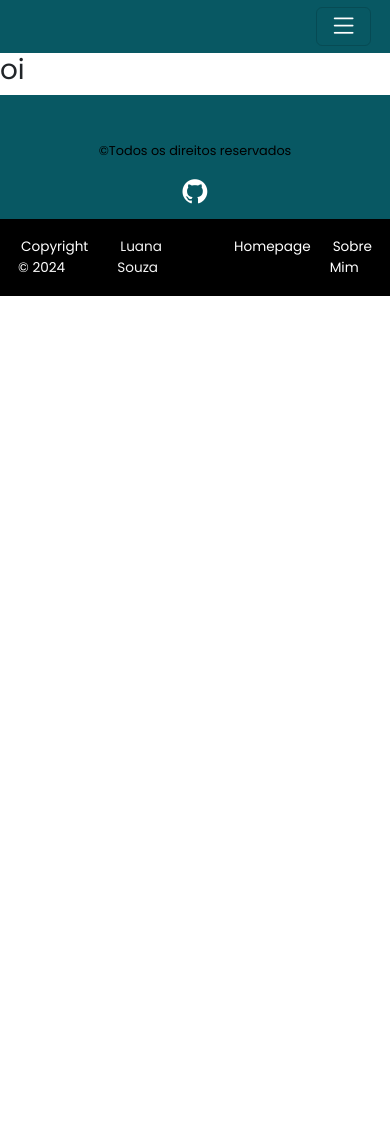
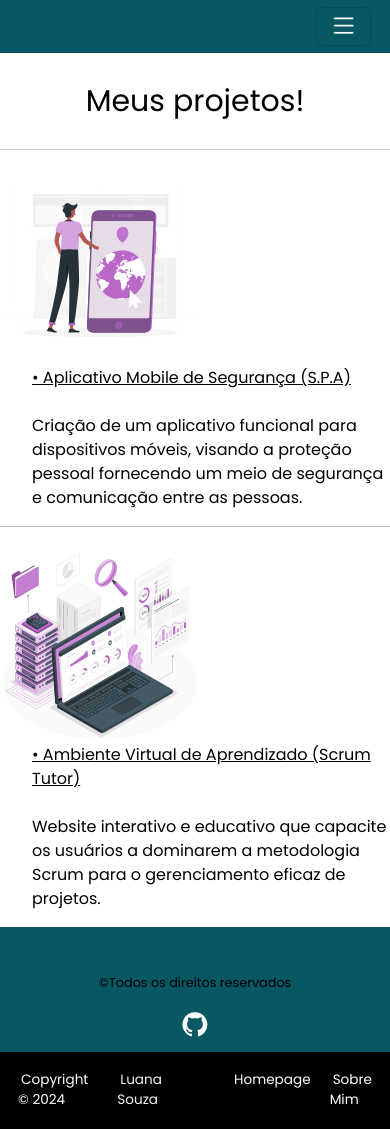
Before and after one commit to luanaapms/portifolio, a Flask app: page /projetos in a window 390 px wide. Before the commit the page ends 296 px from the top, so only its background shows below. Run offline with Flask 3, Linux system fonts and the light colour scheme.

Commit message:
att projetos

```diff
--- a/static/css/projetos.css
+++ b/static/css/projetos.css
@@ -0,0 +1,32 @@
+@import url('https://fonts.googleapis.com/css2?family=Poppins:wght@400;600;700;800&display=swap');
+
+*{
+    font-family: Poppins, sans-serif;
+}
+
+body {
+    background-color: rgb(255, 255, 255);
+}
+
+section {
+    margin-top: 30px;
+    margin-bottom: 30px;
+}
+
+.title {
+    font-weight: 400;
+    font-style: normal;
+    font-size: 30px;
+    text-align: center;
+}
+
+.scrum-img {
+    width: 200px;
+    align-items: center;
+    margin-left: auto;
+}
+
+.links {
+    color:rgb(0, 0, 0);
+    text-align: start;
+}
--- a/static/css/sobre.css
+++ b/static/css/sobre.css
@@ -24,7 +24,7 @@ section {
     display: center;
   }
 
-  .ft-img {
+.ft-img {
     width: 200px;
     align-items: center;
     margin-left: auto;
--- a/template/projetos.html
+++ b/template/projetos.html
@@ -1,13 +1,48 @@
 {% extends 'base.html' %}
 
 {% block pageCss %}
-<link rel="stylesheet" href="{{url_for('static', filename='css/style_index.css')}}">
+<link rel="stylesheet" href="{{url_for('static', filename='css/projetos.css')}}">
 {% endblock %}
 
 {% block pageTtile %} Homepage {% endblock %}
 
 {% block pageContent %}
-<h1> oi</h1>
+<section>
+    <h1 class="title"> Meus projetos! </h1>
+</section>
+<hr>
+<div class="container-content row">
 
+    <!-- Elemento 1 -->
+    <div class="content-block col-sm-4">
+        <img class="img-fluid scrum-img" src="{{url_for('static', filename='img/Online world-rafiki.svg')}}" alt="img">
+    </div>
+
+    <!-- Elemento 2 -->
+    <div class="content-block col-sm-8">
+        <div class="content d-flex justify-content-center flex-wrap">
+        </div>
+        <ul>
+            <li class="subtitle-sobre"><a class="links" href="https://github.com/luanaapms/tcc-app-mobile"> • Aplicativo Mobile de Segurança (S.P.A) </li> </a> <br>
+            <li class="text">Criação de um aplicativo funcional para dispositivos móveis, visando a proteção pessoal fornecendo um meio de segurança e comunicação entre as pessoas.</li> </ul>
+    </div>
+<hr>
+</div>
+<div class="container-content row">
+
+    <!-- Elemento 1 -->
+    <div class="content-block col-sm-4">
+        <img class="img-fluid scrum-img" src="{{url_for('static', filename='img/Data extraction-amico.svg')}}" alt="img">
+    </div>
+    <!-- Elemento 2 -->
+    <div class="content-block col-sm-8">
+        <div class="content d-flex justify-content-center flex-wrap">
+        </div>
+        <ul>
+            <li class="subtitle-sobre"><a class="links" href="https://github.com/CodeDontBlow/Scrum-Tutor"> • Ambiente Virtual de Aprendizado (Scrum Tutor) </li></a> <br>
+            <li class="text">Website interativo e educativo que capacite os usuários a dominarem a metodologia Scrum para o gerenciamento eficaz de projetos. </li> </ul>
+    </div>
+
+</div>
 
 {% endblock %}
```
Also changed, not shown: static/img/Data extraction-amico.svg (added), static/img/Online world-rafiki.svg (added).
